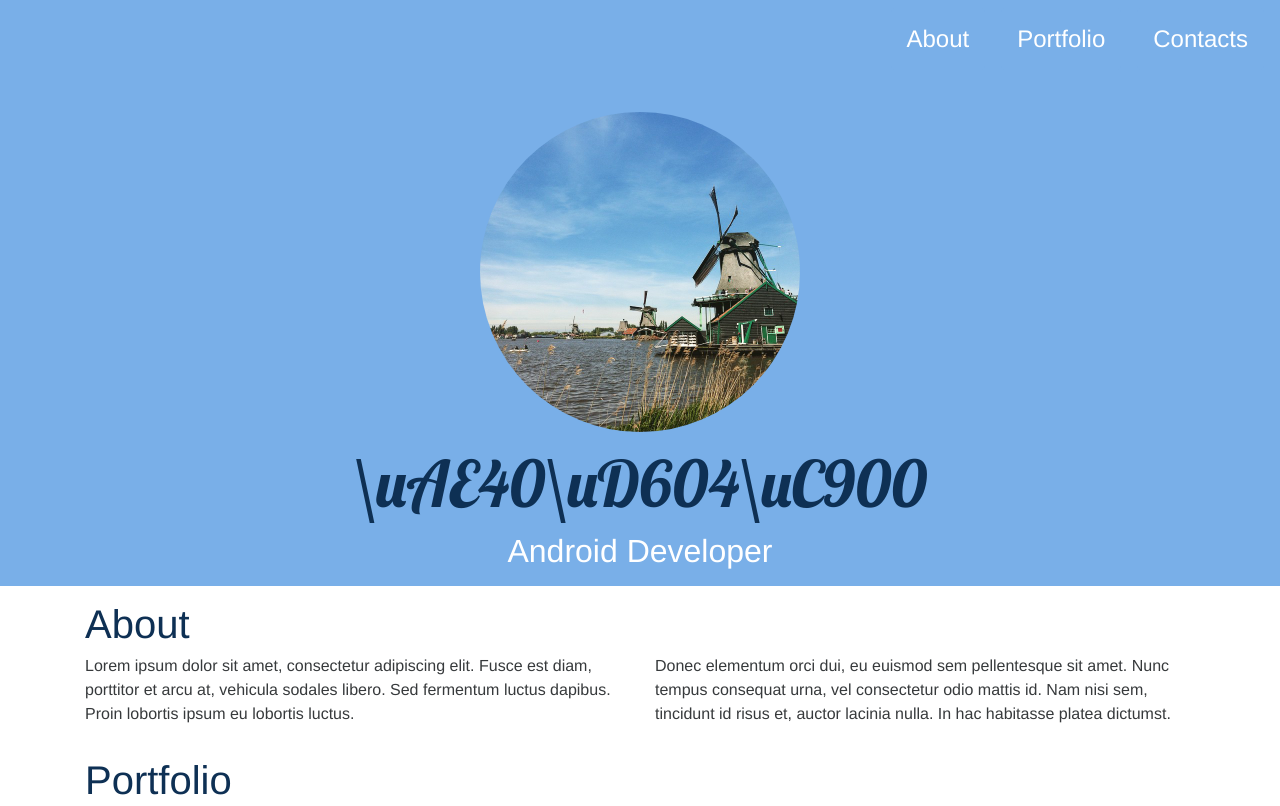
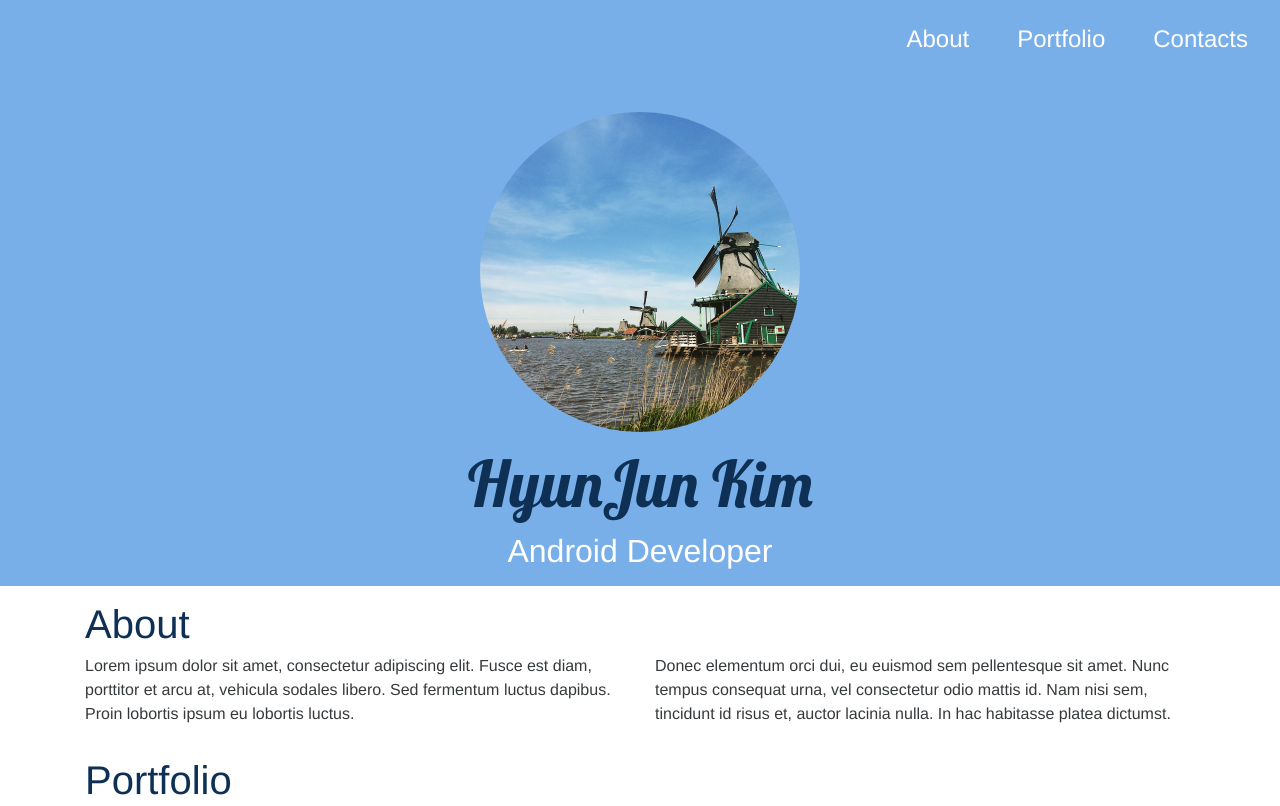
Before and after one commit to khj0704/khj0704.github.io, a Jekyll site: the page built from index.html, in a window 1280 px wide and 900 px high, cut to the strip 0-806 px from the top of the window. Built offline with Jekyll 4.4.1, drawn with Linux system fonts in a browser that asks for light colours; nearby versions of some CDN libraries.

Commit message:
setting values commit

```diff
--- a/_config.yml
+++ b/_config.yml
@@ -2,7 +2,7 @@
 # in the templates available like {{ site.myvariable }}.
 title: Clean portfolio theme for Jekyll powered by Bootstrap 4.
 email: khj0704@gmail.com
-brand: \uAE40\uD604\uC900
+brand: HyunJun Kim
 headline: Android Developer
 description: > # this means to ignore newlines until "baseurl:"
   New Site
```
